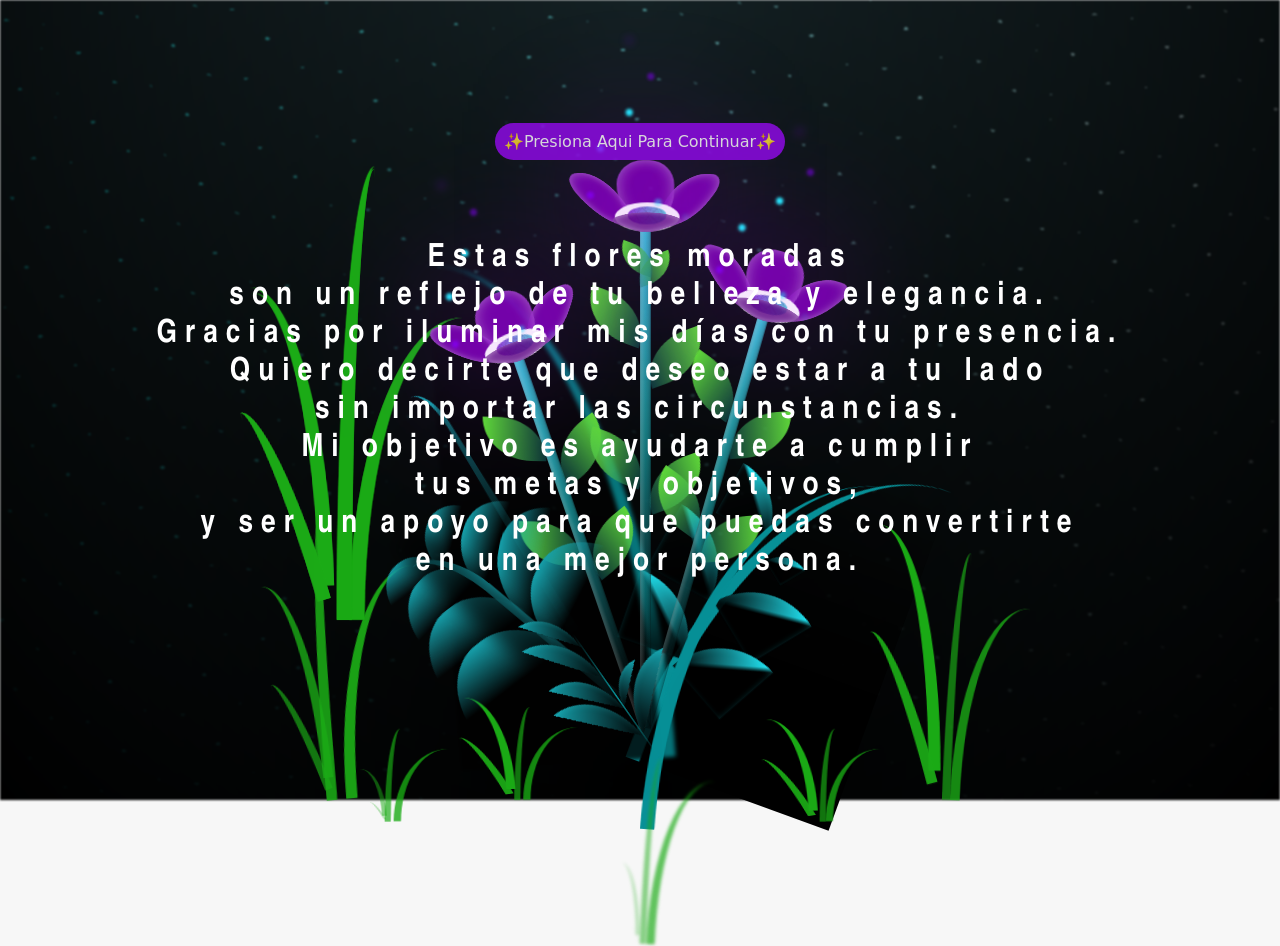
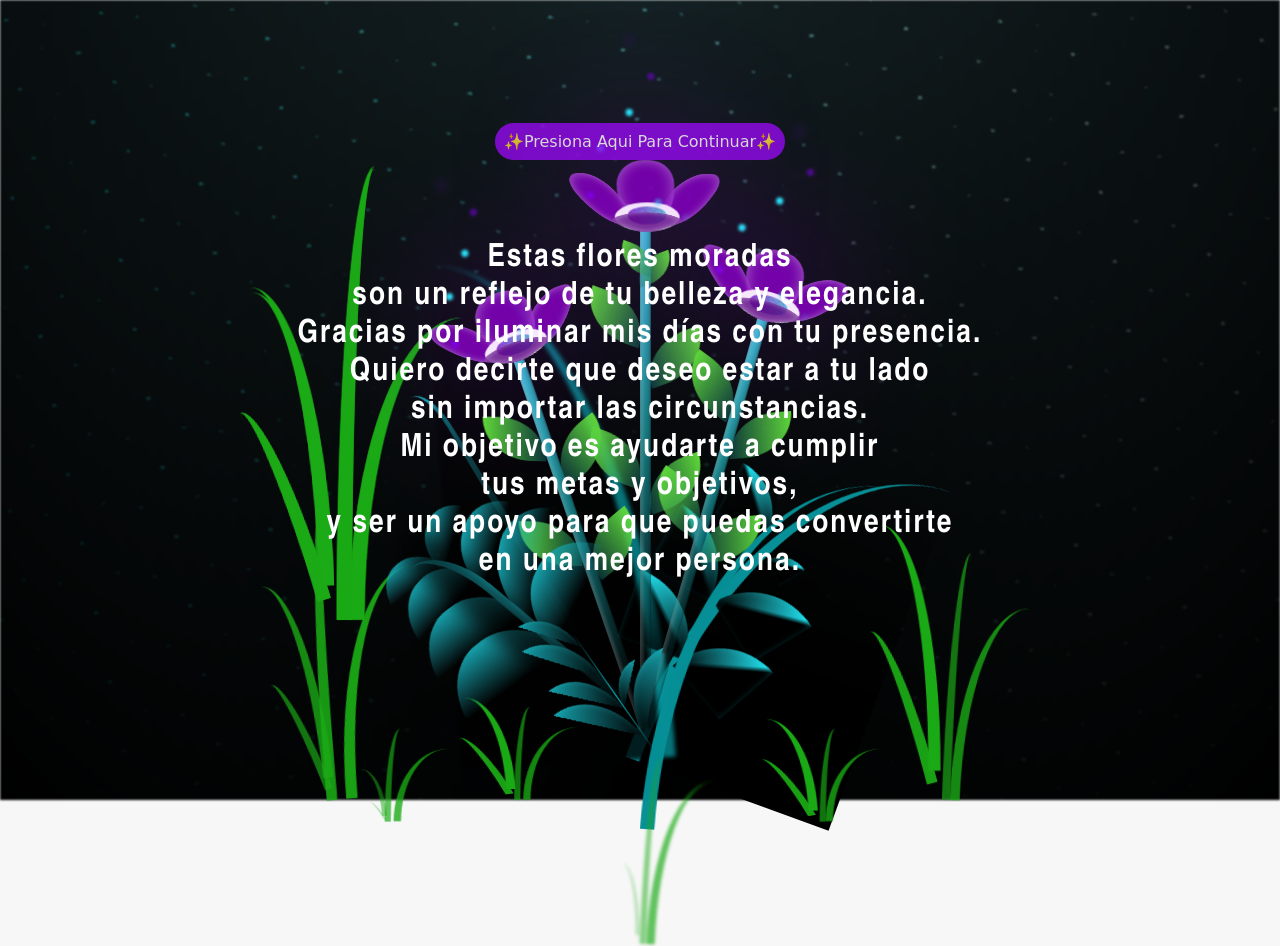
Before and after one commit to LuisCarlosTarifa/Para-Dhana, a plain HTML site: page flowers-js-20240123T001213Z-001/flowers-js/flower.html in a window 1280 px wide. Drawn offline with Linux system fonts and the light colour scheme.

Commit message:
Update main.css

```diff
--- a/flowers-js-20240123T001213Z-001/flowers-js/css/main.css
+++ b/flowers-js-20240123T001213Z-001/flowers-js/css/main.css
@@ -85,7 +85,7 @@ to {
   color: white;
   position: absolute;
   font-weight: bold;
-  letter-spacing: 8px;
+  letter-spacing: 2px;
   opacity: 0;
   animation: fadeIn 5s ease-in-out forwards;
   text-align: center;
```
